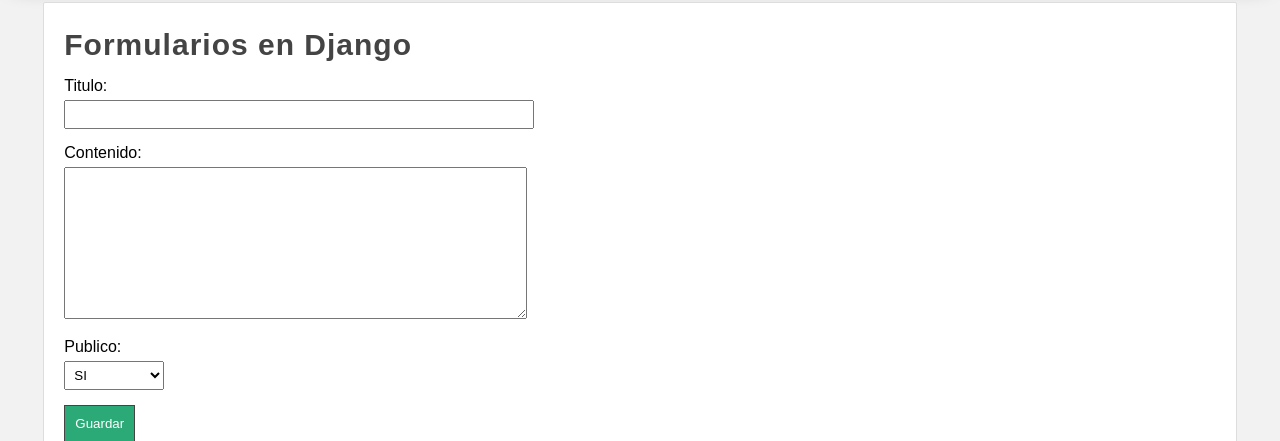
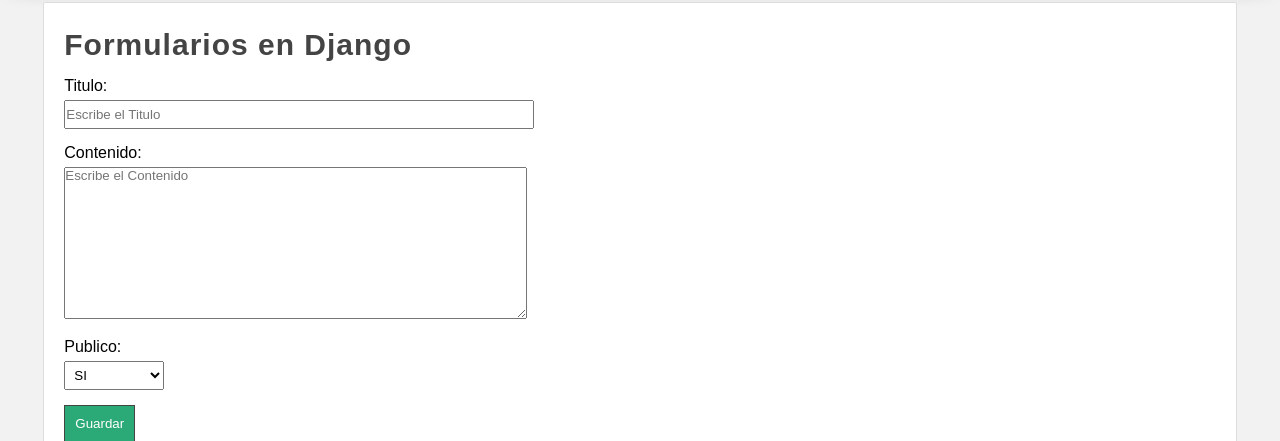
Before and after one commit to marcosmh/master-python, a Django app: page /create_full_article/ in a window 1280 px wide. Shown: the part 220-661 px from the top of the page. Run offline with Django 3.2, Linux system fonts and the light colour scheme.

Commit message:
django form api - validaciones y mensajes session

```diff
--- a/22-django/aprendiendo_django/miapp/forms.py
+++ b/22-django/aprendiendo_django/miapp/forms.py
@@ -1,13 +1,34 @@
 from django import forms
+from django.core import validators
 
 class FormArticle(forms.Form):
     title = forms.CharField(
-        label = "Titulo"
+        label = "Titulo",
+        max_length = 20,
+        required = True,
+        widget = forms.TextInput(
+            attrs={
+                'placeholder': 'Escribe el Titulo'
+            }
+        ),
+        validators=[
+            validators.MinLengthValidator(4,'Titulo no valido, es demasiado corto'),
+            validators.RegexValidator('^[A-Za-z0-9ñ ]*$','Titulo no valido, contiene simbolos extraños','invalid_title')
+        ]
     )
     content = forms.CharField(
         label = "Contenido",
-        widget = forms.Textarea
+        widget = forms.Textarea,
+        validators=[
+            validators.MaxLengthValidator(60,'Solo puedes escribir 20 caracteres como Máximo')
+        ]
     )
+
+    content.widget.attrs.update({
+        'placeholder': 'Escribe el Contenido',
+        'class': 'contenido_form_article',
+        'id': 'id_content'
+    })
 
     public_options = [
         (1,'SI'),
--- a/22-django/aprendiendo_django/miapp/static/css/styles.css
+++ b/22-django/aprendiendo_django/miapp/static/css/styles.css
@@ -188,6 +188,21 @@
     transition: 300ms all;
 }
 
+.error {
+    color: red;
+    text-shadow: 0px 0px 2px black;
+}
+
+.message {
+    padding: 20px;
+    background: #1f7e58;
+    color: white;
+    text-align: center;
+    margin-bottom: 10px;
+
+}
+
+
 footer {
     width: 1250px;
     background-color: #1b1f1f;
--- a/22-django/aprendiendo_django/miapp/templates/create_full_article.html
+++ b/22-django/aprendiendo_django/miapp/templates/create_full_article.html
@@ -5,6 +5,13 @@
 
 {% block content %}
 <h1 class="title">Formularios en Django</h1>
+
+{% if form.errors %}
+    <strong class="error">
+        Hay errores en el Formulario
+        {{ form.errors }}
+    </strong>
+{%  endif %}
 
 <form action="" method="POST">
     {% csrf_token %}
--- a/22-django/aprendiendo_django/miapp/views.py
+++ b/22-django/aprendiendo_django/miapp/views.py
@@ -2,6 +2,7 @@
 from miapp.models import Article
 from django.db.models import Q
 from miapp.forms import FormArticle
+from django.contrib import messages
 
 # Create your views here.
 # MVC = Modelo Vista    Controlador -> Acciones(metodos)
@@ -209,9 +210,10 @@
                         public  = public
                     )
                 articulo.save()
+
+                # crear mensaje flash
+                messages.success(request,f'Se ha guardado el Articulo. ID= {articulo.id}')
                 return redirect('articulos')
-            else:
-                formulario = FormArticle()
         except Exception as e:
             mensaje = "Exception: -> Ha ocurrido un error: ", type(e).__name__
             print(e)
```
Also changed, not shown: 22-django/aprendiendo_django/miapp/templates/articulos.html (+8 -0 lines).
